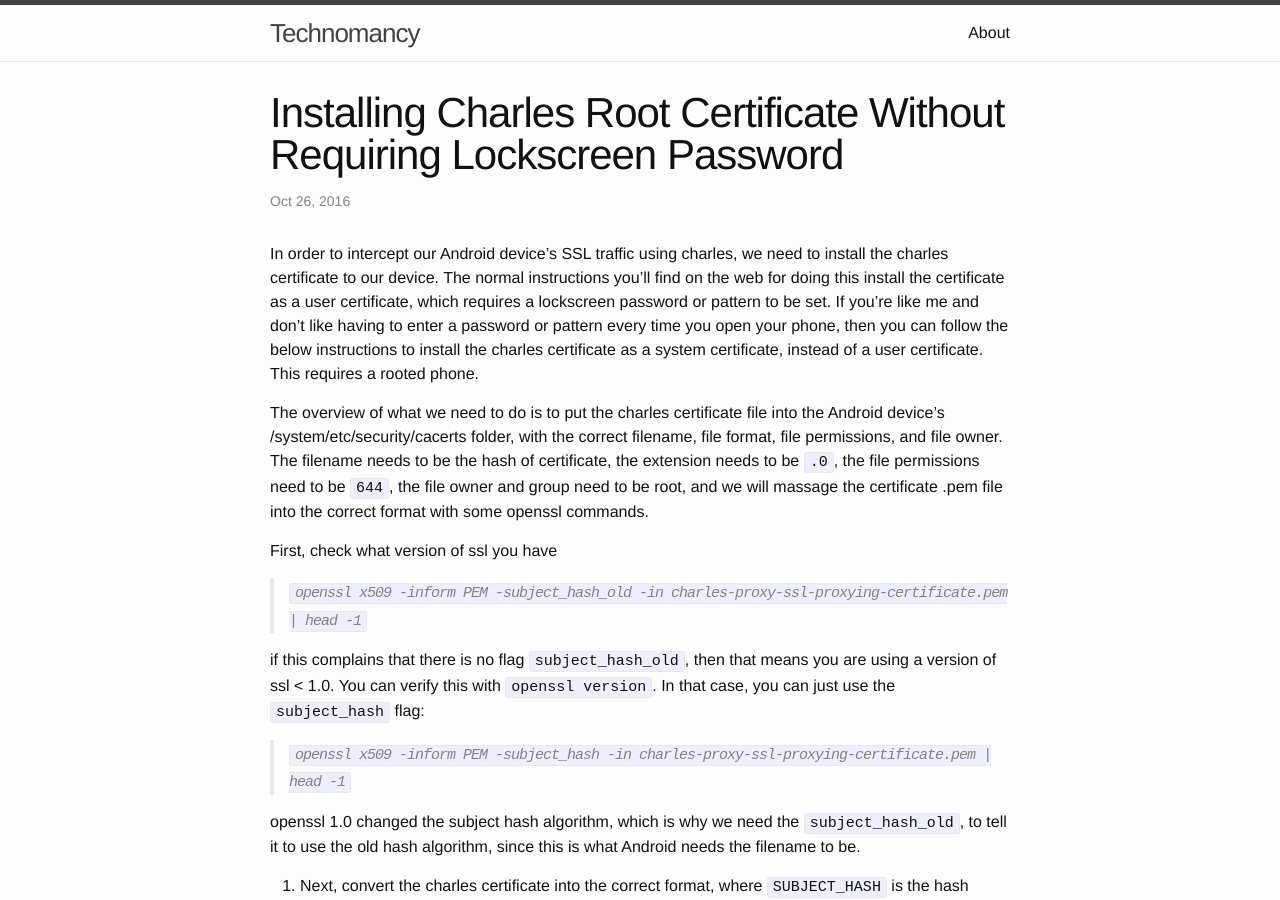
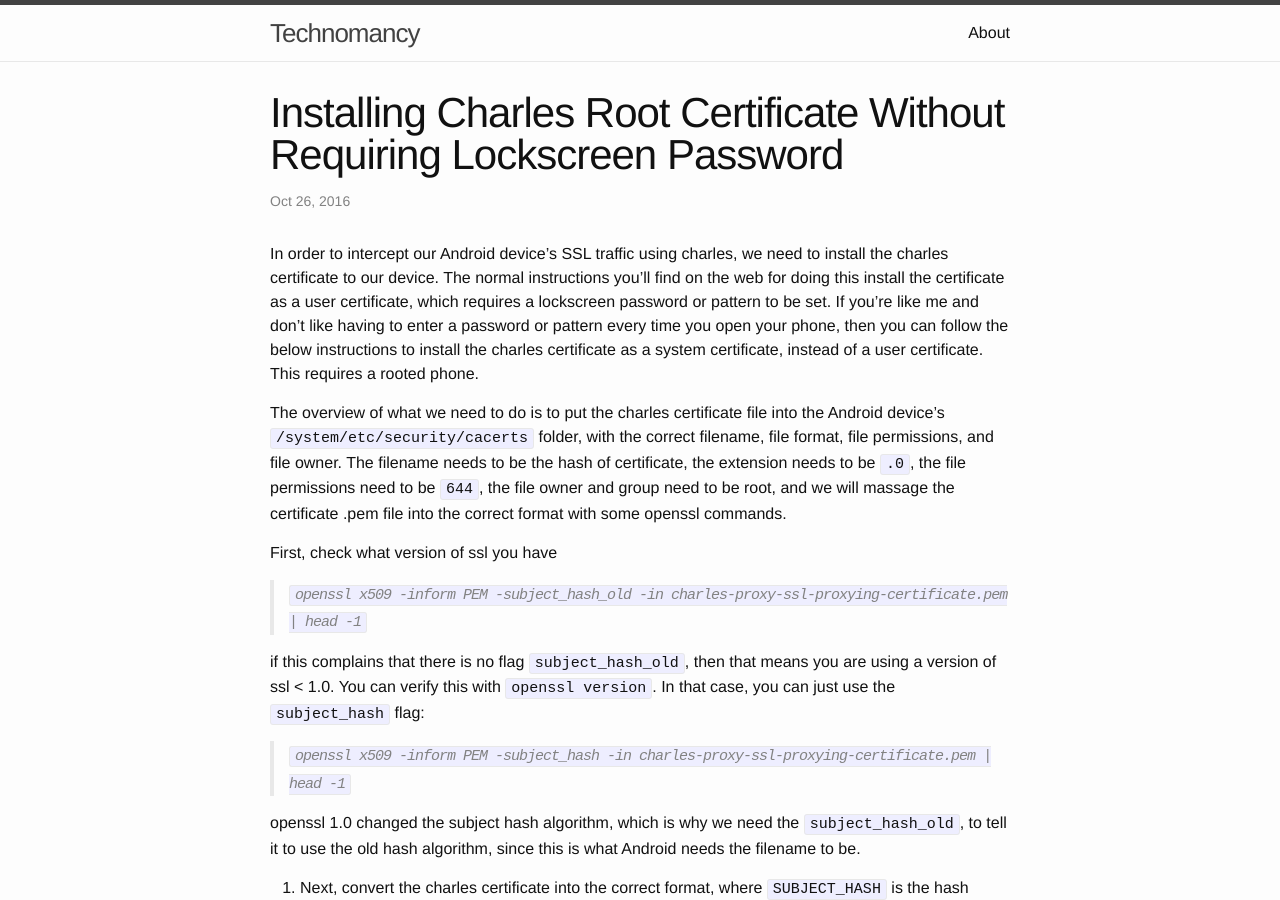
Before and after one commit to eliasbagley/eliasbagley.github.io, a Jekyll site: the page built from _posts/2016-10-24-charles-cert-without-lockscreen.markdown, in a window 1280 px wide and 900 px high. Built offline with Jekyll 4.4.1, drawn with Linux system fonts in a browser that asks for light colours; Markdown is read by kramdown in place of the engine named in the settings; comment, search, counter and statistics services are not loaded; some of the changed text lies outside the part shown.

```diff
--- a/_posts/2016-10-24-charles-cert-without-lockscreen.markdown
+++ b/_posts/2016-10-24-charles-cert-without-lockscreen.markdown
@@ -8,7 +8,7 @@ categories: android
 
 In order to intercept our Android device's SSL traffic using charles, we need to install the charles certificate to our device. The normal instructions you'll find on the web for doing this install the certificate as a user certificate, which requires a lockscreen password or pattern to be set. If you're like me and don't like having to enter a password or pattern every time you open your phone, then you can follow the below instructions to install the charles certificate as a system certificate, instead of a user certificate. This requires a rooted phone.
 
-The overview of what we need to do is to put the charles certificate file into the Android device's /system/etc/security/cacerts folder, with the correct filename, file format, file permissions, and file owner. The filename needs to be the hash of certificate, the extension needs to be `.0`, the file permissions need to be `644`, the file owner and group need to be root, and we will massage the certificate .pem file into the correct format with some openssl commands.
+The overview of what we need to do is to put the charles certificate file into the Android device's `/system/etc/security/cacerts` folder, with the correct filename, file format, file permissions, and file owner. The filename needs to be the hash of certificate, the extension needs to be `.0`, the file permissions need to be `644`, the file owner and group need to be root, and we will massage the certificate .pem file into the correct format with some openssl commands.
 
 First, check what version of ssl you have
 
@@ -128,7 +128,7 @@ If you're lazy and you trust me, download the .pem certificate file, plug in you
 
 4) `su`
 
-5) `mount -o remount,rw /system
+5) `mount -o remount,rw /system`
 
 6) `sh /sdcard/device_script.sh`
 
```
